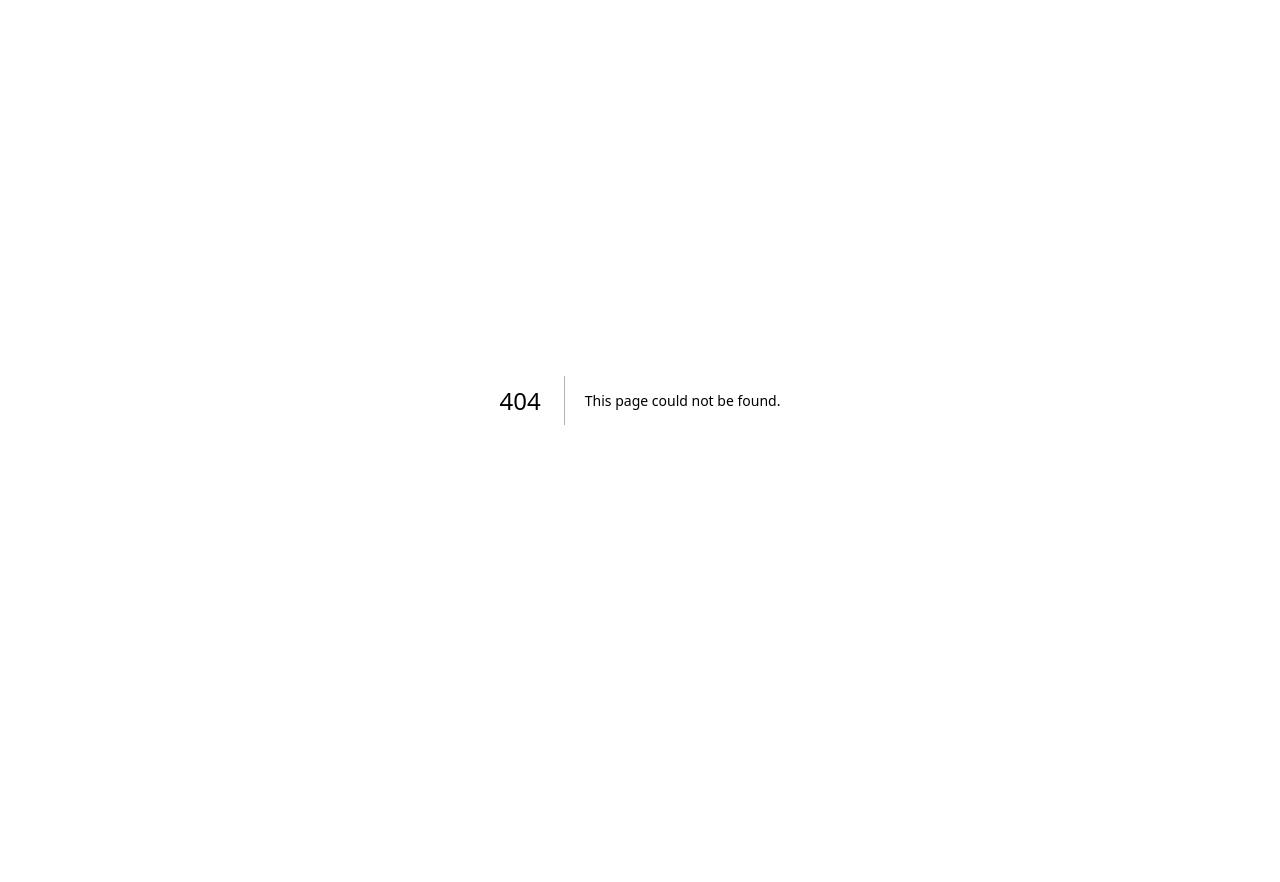
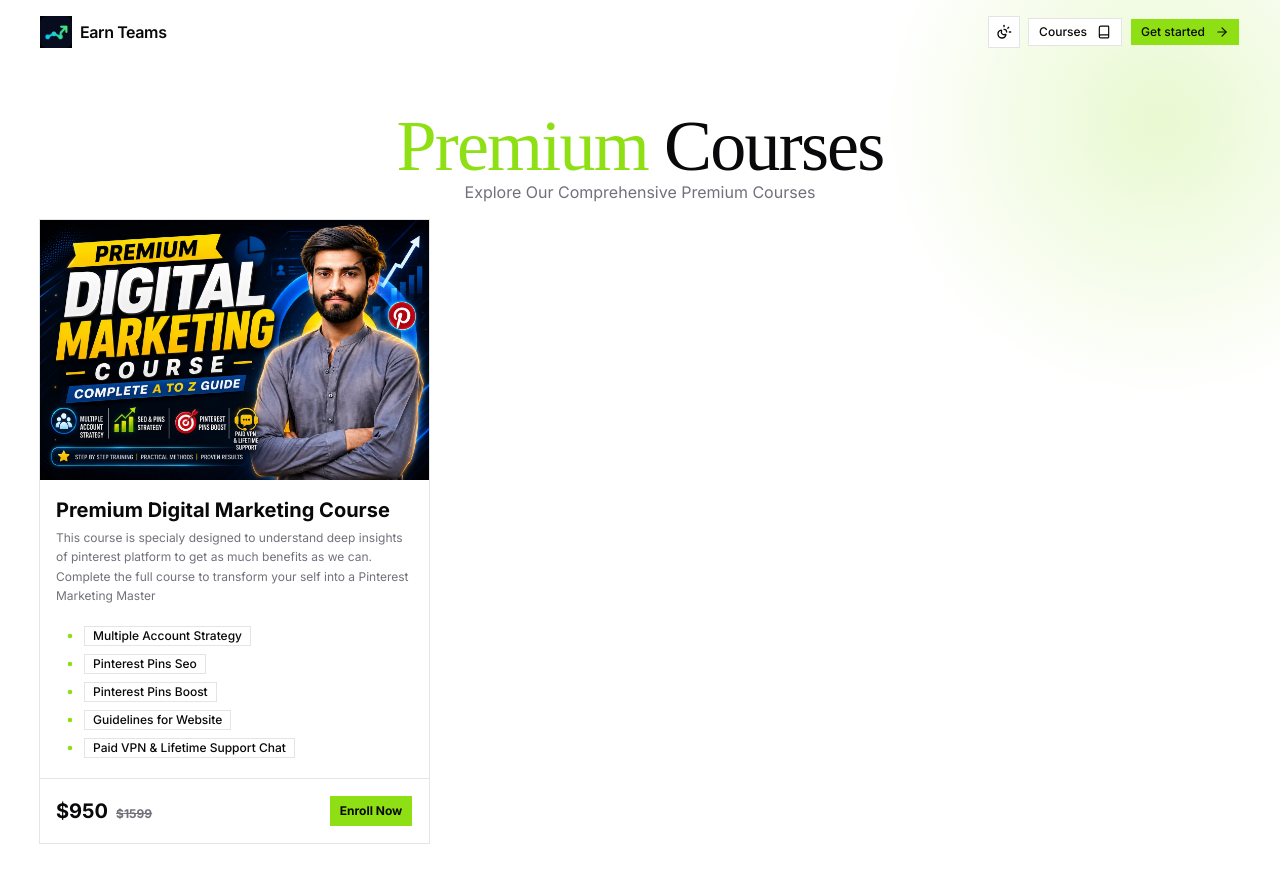
Before and after one commit to Naveed556/naveed-dashboard, a Next.js app: page /courses in a window 1280 px wide. Before the commit this address had no page. Shown: the top 882 px of the page. Before the commit the page ends 800 px from the top, so only its background shows below. Built offline with nearby package versions, Linux system fonts and the light colour scheme.

Commit message:
Resolved Ui Errors and Added Courses Section

```diff
--- /dev/null
+++ b/app/courses/page.tsx
@@ -0,0 +1,105 @@
+import Header from "@/components/header";
+import {
+  Card,
+  CardHeader,
+  CardDescription,
+  CardContent,
+  CardAction,
+  CardFooter,
+  CardTitle,
+} from "@/components/ui/card";
+import { Badge } from "@/components/ui/badge";
+import { Button } from "@/components/ui/button";
+import { Dot } from "lucide-react";
+import Image from "next/image";
+import Link from "next/link";
+
+const Premium_Courses = [
+  {
+    image: "/PDMC.webp",
+    title: "Premium Digital Marketing Course",
+    desc: "This course is specialy designed to understand deep insights of pinterest platform to get as much benefits as we can. Complete the full course to transform your self into a Pinterest Marketing Master",
+    actualPrice: 1599,
+    discountedPrice: 950,
+    tags: [
+      "Multiple Account Strategy",
+      "Pinterest Pins Seo",
+      "Pinterest Pins Boost",
+      "Guidelines for Website",
+      "Paid VPN & Lifetime Support Chat",
+    ],
+  },
+];
+
+export default function CoursesPage() {
+  return (
+    <>
+      <Header />
+      <section className="relative md:min-h-svh flex flex-col items-center px-6 md:px-10 pb-14 md:pb-20 pt-28 bg-background overflow-hidden gap-4">
+        {/* Lime glow in corner */}
+        <div
+          className="absolute -top-40 -right-40 w-140 h-140 rounded-full opacity-[0.2] pointer-events-none"
+          style={{
+            background:
+              "radial-gradient(circle, var(--lime) 0%, transparent 70%)",
+          }}
+          aria-hidden="true"
+        />
+        <div className="text-center animate-fade-up delay-150">
+          <h1 className="font-serif-display text-7xl leading-[0.95] tracking-tight text-foreground">
+            <em className="text-primary not-italic">Premium</em> Courses
+          </h1>
+          <p className="text-muted-foreground">
+            Explore Our Comprehensive Premium Courses
+          </p>
+        </div>
+        <div className="grid grid-cols-1 md:grid-cols-2 lg:grid-cols-3 gap-4 animate-fade-up delay-150">
+          {Premium_Courses.map((course, index) => (
+            <Card key={index}>
+              <Image
+                src={course.image}
+                alt="Thumbnail"
+                width={1920}
+                height={1080}
+              />
+              <CardHeader>
+                <CardTitle>
+                  <h1 className="font-bold text-xl">{course.title}</h1>
+                </CardTitle>
+                <CardDescription>{course.desc}</CardDescription>
+              </CardHeader>
+              <CardContent>
+                {course.tags.map((tag, index) => (
+                  <span key={index} className="flex items-center">
+                    <Dot className="text-primary size-7" />{" "}
+                    <Badge variant={"outline"}>{tag}</Badge>
+                  </span>
+                ))}
+              </CardContent>
+              <CardFooter className="mt-auto">
+                <p className="mr-auto font-bold text-xl">
+                  ${course.discountedPrice}
+                  <del className="text-muted-foreground ml-2 text-xs">
+                    ${course.actualPrice}
+                  </del>
+                </p>
+                <CardAction>
+                  <Link
+                    href={`https://api.whatsapp.com/send?phone=923064358389&text=Hello!%20I%20want%20to%20Purchase%20${course.title}%2C%20Please%20Provide%20Payment%20Details.`}
+                  >
+                    <Button
+                      variant={"default"}
+                      className="font-bold hover:-translate-y-1"
+                    >
+                      Enroll Now
+                    </Button>
+                  </Link>
+                </CardAction>
+              </CardFooter>
+            </Card>
+          ))}
+        </div>
+      </section>
+    </>
+  );
+}
--- a/app/page.tsx
+++ b/app/page.tsx
@@ -25,6 +25,8 @@ import {
 } from "@/components/ui/accordion";
 import Header from "@/components/header";
 import { cn } from "@/lib/utils";
+import { PlatformTitle } from "@/lib/constants";
+import Image from "next/image";
 
 /* ─── DATA ─────────────────────────────────────────────────── */
 
@@ -612,10 +614,10 @@ export default function Home() {
       <footer className="px-6 md:px-10 py-8 bg-[--hero-bg] flex flex-col sm:flex-row items-center justify-between gap-4 border-t border-white/5">
         <div className="flex items-center gap-2">
           <span className="flex h-7 w-7 items-center justify-center rounded-md bg-foreground/10 text-primary">
-            <Zap className="h-3.5 w-3.5" />
+            <Image src="/logo.png" alt="Earn Teams" width={32} height={32} />
           </span>
           <span className="text-sm font-medium text-muted-foreground">
-            DailyEarn
+            {PlatformTitle}
           </span>
           <span className="text-xs text-muted-foreground ml-1">
             &copy; Copyright {new Date().getFullYear()}. All Rights Reserved
--- a/components/create-user-form.tsx
+++ b/components/create-user-form.tsx
@@ -67,7 +67,6 @@ export default function CreateUserForm() {
   useEffect(() => {
     const getAllSites = async () => {
       const fetchedSites = await getSitesAction();
-      console.log(fetchedSites);
       setSites(fetchedSites);
     };
     getAllSites();
--- a/components/header.tsx
+++ b/components/header.tsx
@@ -1,11 +1,12 @@
 "use client";
 import { ModeToggle } from "./mode-toogle";
 import Link from "next/link";
-import { Zap, ArrowRight } from "lucide-react";
+import { ArrowRight, BookIcon } from "lucide-react";
 import { Button } from "@/components/ui/button";
 import { useEffect, useState } from "react";
 import { cn } from "@/lib/utils";
 import { PlatformTitle } from "@/lib/constants";
+import Image from "next/image";
 
 const Header = () => {
   const [scrolled, setScrolled] = useState(false);
@@ -27,11 +28,11 @@ const Header = () => {
       <Link
         href="/"
         className="flex items-center gap-2 group"
-        aria-label="DailyEarn home"
+        aria-label="Earn Teams home"
       >
-        <div className="flex aspect-square size-8 items-center justify-center rounded-lg bg-sidebar-primary text-sidebar-primary-foreground">
-          <Zap className="h-4 w-4" />
-        </div>
+        {/* <div classNa/me="flex aspect-square size-8 items-center justify-center rounded-lg bg-sidebar-primary text-sidebar-primary-foreground"> */}
+          <Image src="/logo.png" alt="Earn Teams" width={32} height={32} />
+        {/* </div> */}
         <span className="font-semibold text-base tracking-tight">
           {PlatformTitle}
         </span>
@@ -39,6 +40,11 @@ const Header = () => {
 
       <nav className="flex items-center gap-2" aria-label="Main navigation">
         <ModeToggle />
+        <Button variant="outline" size="sm" asChild>
+          <Link href="/courses">
+            Courses <BookIcon className="ml-1.5 h-3.5 w-3.5" />
+          </Link>
+        </Button>
         <Button
           size="sm"
           asChild
--- a/components/layout-loading-fallbacks.tsx
+++ b/components/layout-loading-fallbacks.tsx
@@ -3,7 +3,7 @@ import { Skeleton } from "@/components/ui/skeleton";
 export function SidebarLoadingFallback() {
   return (
     <div
-      className="flex h-full w-(--sidebar-width) flex-col gap-4 border-r bg-sidebar p-4"
+      className="h-full w-(--sidebar-width) flex-col gap-4 border-r bg-sidebar p-4 md:flex hidden"
       aria-hidden
     >
       <Skeleton className="h-10 w-full rounded-md" />
--- a/components/site-revenue-chart.tsx
+++ b/components/site-revenue-chart.tsx
@@ -49,7 +49,10 @@ export function SiteRevenueChart({
   description,
 }: SiteRevenueChartProps) {
   const hasData = data.length > 0;
-  const totals = data.reduce(
+
+  const calculateTotals = () => {
+    if (hasData) {
+      return data.reduce(
         (acc, curr) => {
           acc.impressions += curr.impressions;
           acc.totalRevenue += curr.totalRevenue;
@@ -57,6 +60,11 @@ export function SiteRevenueChart({
         },
         { impressions: 0, totalRevenue: 0 },
       );
+    } else {
+      return { impressions: 0, totalRevenue: 0 };
+    }
+  };
+  const totals = calculateTotals();
 
   return (
     <Card className="min-h-90">
```
Also changed, not shown: public/PDMC.webp (added), public/logo.png (added). Lines whose indentation alone changed are shown as unchanged.
